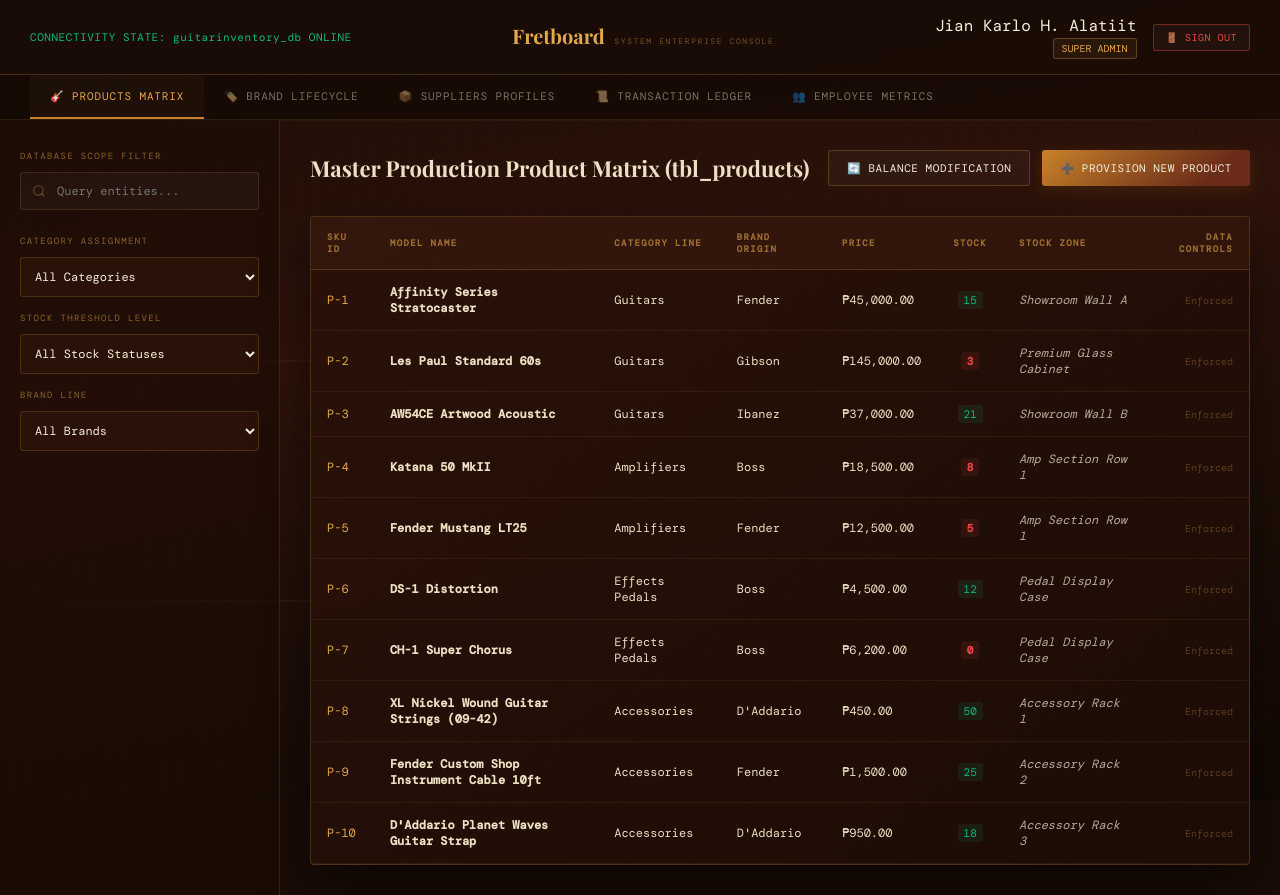
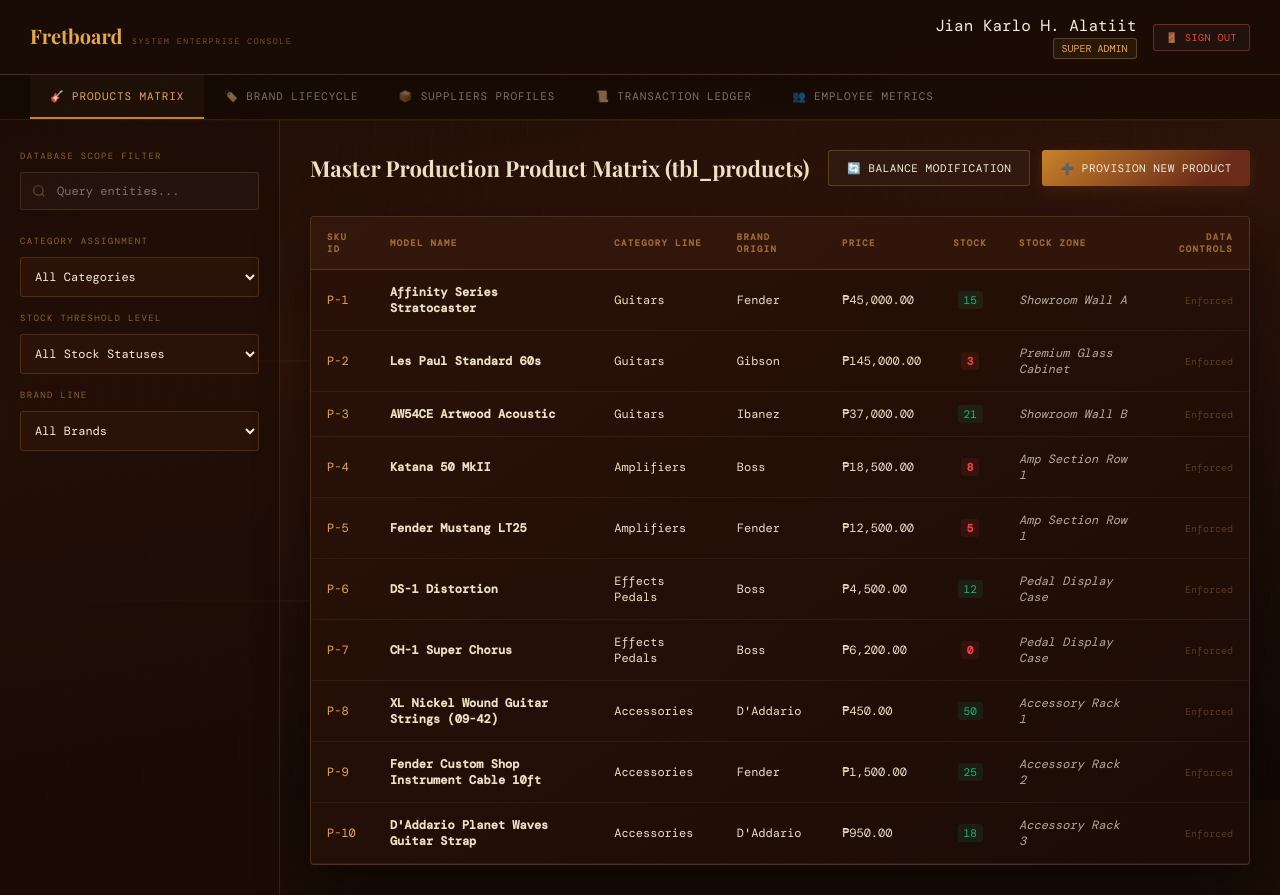
Before and after one commit to Alatiitkarlo26/IM-CODE, a PHP site: page /dashboard.php in a window 1280 px wide. Run offline with PHP 8.4, Linux system fonts and the light colour scheme; data comes from the database, SQL or seed files in the repository; some web fonts are replaced.

Commit message:
removed the green db text

```diff
--- a/db/db_connection.php
+++ b/db/db_connection.php
@@ -11,4 +11,5 @@ $conn = new mysqli($servername, $username, $password, $dbname);
 if ($conn->connect_error) {
     die("Database Connection Failed: " . $conn->connect_error);
 }
+
 ?>
--- a/ui/dashboard.php
+++ b/ui/dashboard.php
@@ -230,11 +230,7 @@
   <div class="bg-strings"><div class="bg-string"></div><div class="bg-string"></div><div class="bg-string"></div></div>
 
   <header class="top-bar">
-    <?php if(isset($conn) && $conn): ?>
-      <p style='color: #10b981; font-size: 11px; letter-spacing:0.05em;'>CONNECTIVITY STATE: guitarinventory_db ONLINE</p>
-    <?php else: ?>
-      <p style='color: #ef4444; font-size: 11px; letter-spacing:0.05em;'>CONNECTIVITY STATE: DISCONNECTED</p>
-    <?php endif; ?>
+
     <div class="logo-row">
       <div class="brand">
         <span class="brand-name">Fretboard</span>
--- a/ui/staff-terminal.php
+++ b/ui/staff-terminal.php
@@ -240,7 +240,7 @@
   <div class="bg-strings"><div class="bg-string"></div><div class="bg-string"></div><div class="bg-string"></div></div>
 
   <header class="top-bar">
-    <p style='color: #10b981; font-size: 11px; letter-spacing:0.05em;'>TERMINAL MODE: STAFF OPERATION MATRIX</p>
+    <!-- <p style='color: #10b981; font-size: 11px; letter-spacing:0.05em;'>TERMINAL MODE: STAFF OPERATION MATRIX</p> -->
     <div class="logo-row">
       <div class="brand">
         <span class="brand-name">Fretboard</span>
```
Also changed, not shown: ui/index.php (line endings or trailing spaces).
